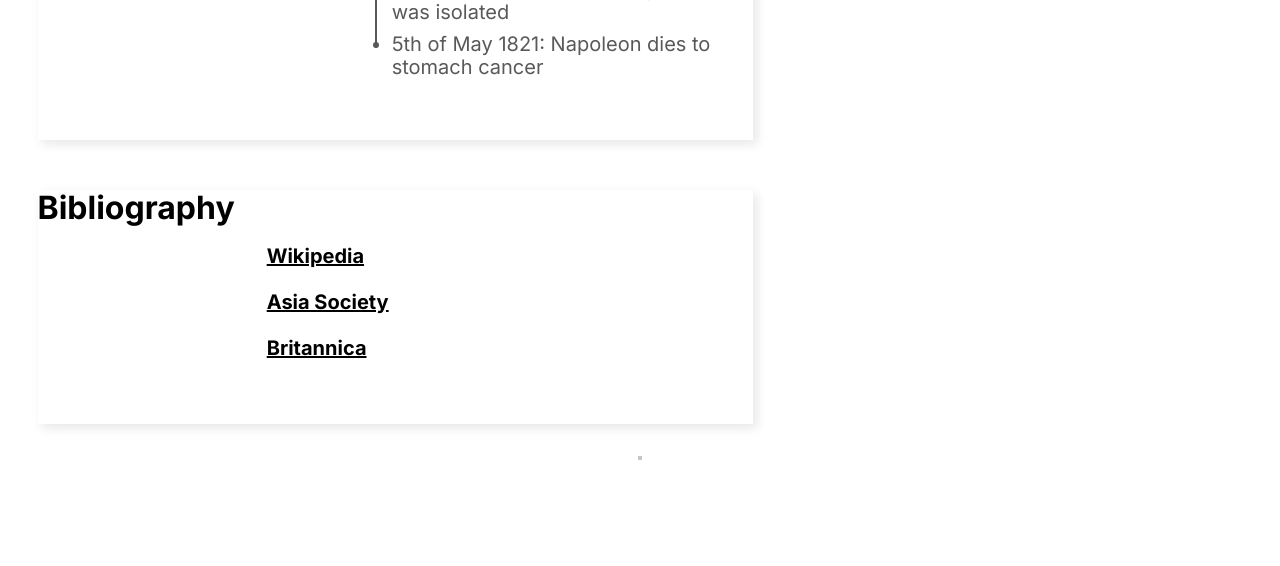
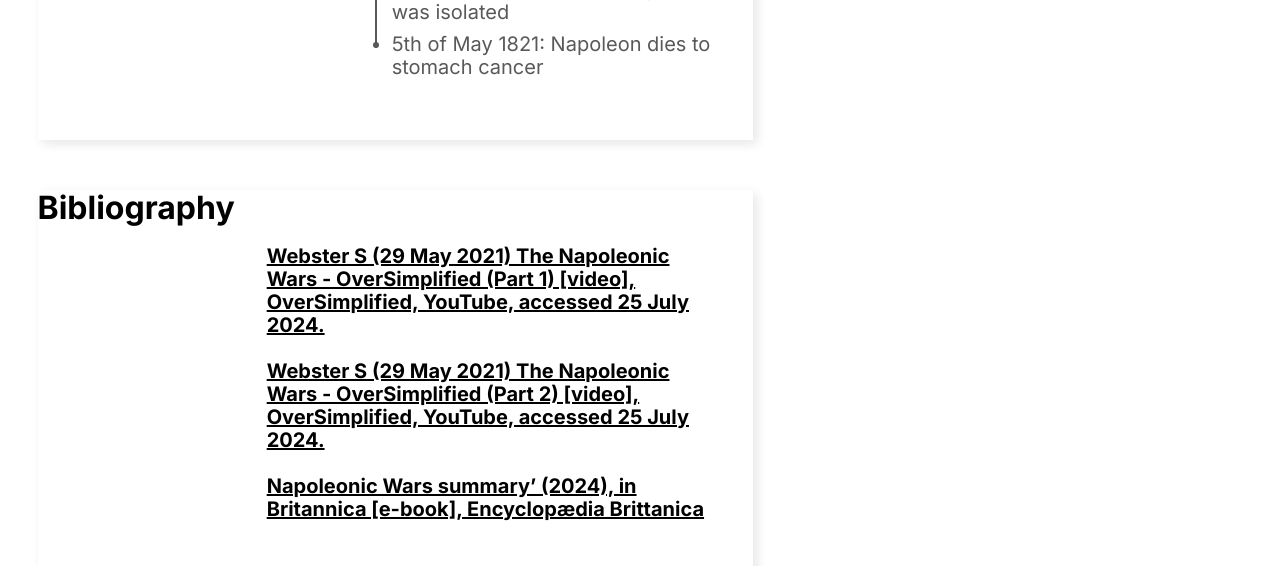
Before and after one commit to kyloren345/NHA, a plain HTML site: page page2.html in a window 1280 px wide. Shown: the part 3259-3825 px from the top of the page. Drawn offline with Linux system fonts and the light colour scheme.

Commit message:
update finalio

```diff
--- a/page2.html
+++ b/page2.html
@@ -332,15 +332,15 @@
 
                                         <br>
                                         <a style="text-decoration: underline;font-weight: bolder;"
-                                            href="https://en.wikipedia.org/wiki/Chinese_Buddhism#Holidays_and_festivals">Wikipedia</a>
+                                            href="https://www.youtube.com/watch?v=zqllxbPWKNI">Webster S (29 May 2021) The Napoleonic Wars - OverSimplified (Part 1) [video], OverSimplified, YouTube, accessed 25 July 2024.</a>
                                         <br>
                                         <br>
                                         <a style="text-decoration: underline;font-weight: bolder;"
-                                            href="https://asiasociety.org/buddhism-china">Asia Society</a>
+                                            href="https://www.youtube.com/watch?v=mY3SEMTROas">Webster S (29 May 2021) The Napoleonic Wars - OverSimplified (Part 2) [video], OverSimplified, YouTube, accessed 25 July 2024.</a>
                                         <br>
                                         <br>
                                         <a style="text-decoration: underline;font-weight: bolder;"
-                                            href="https://www.britannica.com/topic/Buddhism/Central-Asia-and-China">Britannica</a>
+                                            href="hhttps://www.britannica.com/summary/Napoleonic-Wars">Napoleonic Wars summary’ (2024), in Britannica [e-book], Encyclopædia Brittanica</a>
                                     </span>
                                 </span>
                             </div>
```
